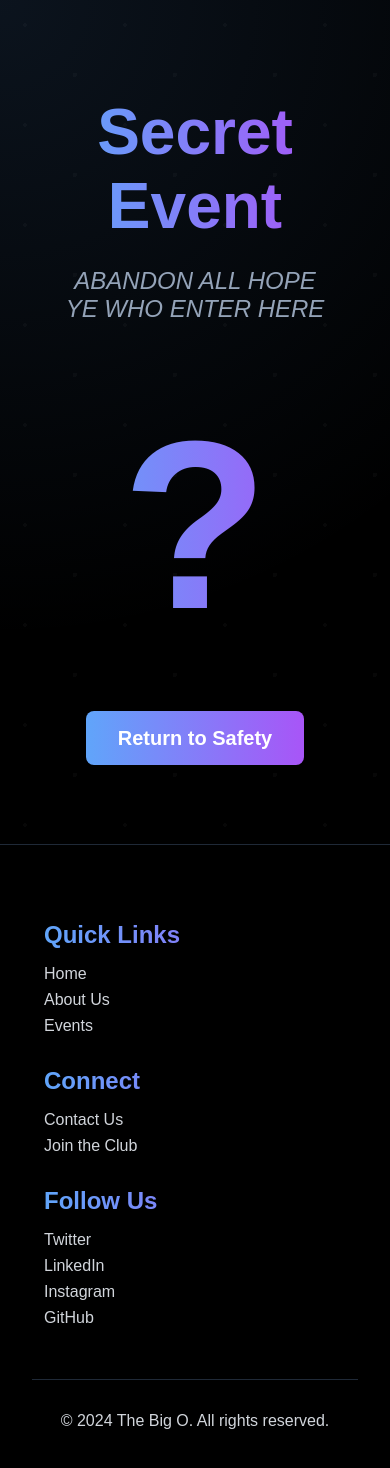
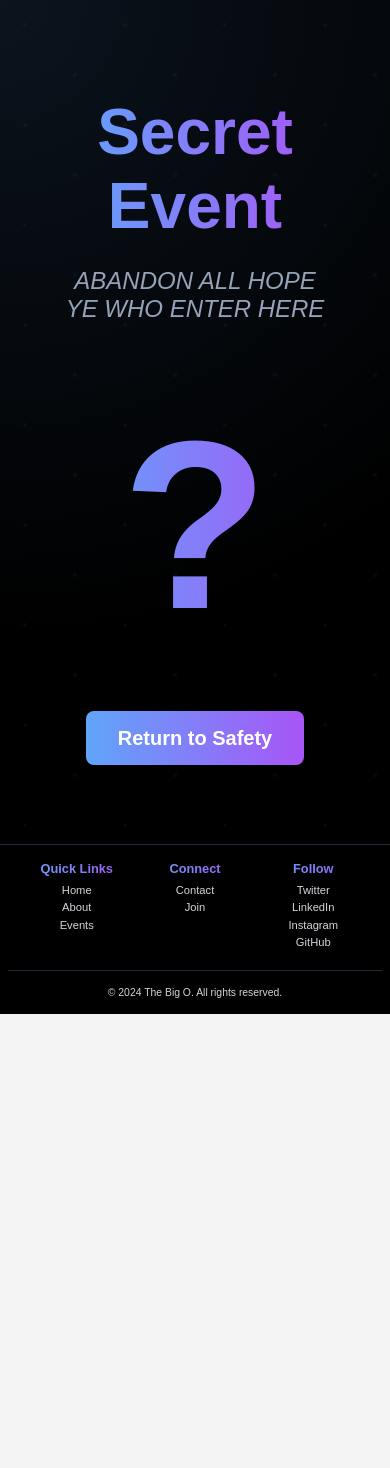
Before and after one commit to thisisthebigo/website, a React (Vite) app: page /events/secret-event in a window 390 px wide. Shown: the top 1468 px of the page. After the commit the page ends 1014 px from the top, so only its background shows below. Built offline with nearby package versions, Linux system fonts and the light colour scheme; a web font is replaced by a local one.

Commit message:
enhance footer responsiveness and update styles for mobile view

```diff
--- a/package.json
+++ b/package.json
@@ -18,7 +18,7 @@
   },
   "scripts": {
     "lint": "eslint src/",
-    "start": "vite",
+    "start": "vite --host",
     "build": "vite build",
     "serve": "vite preview"
   },
--- a/src/components/Footer.jsx
+++ b/src/components/Footer.jsx
@@ -1,62 +1,88 @@
-import React from 'react';
+import React, { useState, useEffect } from 'react';
+
+const useWindowSize = () => {
+    const [windowSize, setWindowSize] = useState({
+        width: window.innerWidth,
+        height: window.innerHeight,
+    });
+
+    useEffect(() => {
+        const handleResize = () => {
+            setWindowSize({
+                width: window.innerWidth,
+                height: window.innerHeight,
+            });
+        };
+        window.addEventListener('resize', handleResize);
+        return () => window.removeEventListener('resize', handleResize);
+    }, []);
+
+    return windowSize;
+};
 
 const TechClubFooter = ({ clubName }) => {
+    const { width } = useWindowSize();
+    const isMobile = width < 768;
+
     const currentYear = new Date().getFullYear();
 
     const styles = {
         footer: {
-            backgroundColor: 'black', // Exactly matching Announce component
+            backgroundColor: 'black',
             color: 'white',
-            padding: '4rem 2rem',
-            position: 'relative',
-            overflow: 'hidden',
-            borderTop: '1px solid #1f2937', // Added border to separate from Announce component
+            padding: isMobile ? '1rem 0.5rem' : '2rem 2rem',
+            borderTop: '1px solid #1f2937',
         },
         content: {
-            display: 'flex',
-            flexWrap: 'wrap',
-            justifyContent: 'space-between',
+            display: 'grid',
+            gridTemplateColumns: isMobile ? 'repeat(3, 1fr)' : 'repeat(3, 1fr)',
+            gap: isMobile ? '0.8rem' : '2rem',
             maxWidth: '1200px',
             margin: '0 auto',
-            position: 'relative',
-            zIndex: 2,
+            padding: isMobile ? '0 1rem' : '0',
+            justifyItems: 'center', // Added this
         },
         section: {
-            flex: '1 1 200px',
-            marginBottom: '2rem',
-            margin: '0.75rem',
+            textAlign: 'center', // Always center-align
+            width: '100%', // Take full grid cell width
         },
         heading: {
-            fontSize: '1.5rem',
+            fontSize: isMobile ? '0.8rem' : '1.2rem',
             fontWeight: 'bold',
-            marginBottom: '1rem',
+            marginBottom: '0.5rem',
             background: 'linear-gradient(to right, #60a5fa, #a855f7)',
             backgroundClip: 'text',
             WebkitBackgroundClip: 'text',
             color: 'transparent',
+            whiteSpace: 'nowrap',
+            textAlign: 'center',
         },
         list: {
+            display: 'flex',
+            flexDirection: 'column',
+            alignItems: 'center',
             listStyle: 'none',
             padding: 0,
             margin: 0,
         },
         listItem: {
-            marginBottom: '0.5rem',
+            marginBottom: '0.25rem',
+            lineHeight: '1.2',
         },
         link: {
             color: '#d1d5db',
             textDecoration: 'none',
-            transition: 'color 0.3s ease',
-            '&:hover': {
-                color: '#60a5fa',
-            },
+            fontSize: isMobile ? '0.7rem' : '0.9rem',
+            display: 'block',
+            whiteSpace: 'nowrap',
         },
         copyright: {
             textAlign: 'center',
-            marginTop: '2rem',
-            paddingTop: '2rem',
+            marginTop: '1rem',
+            paddingTop: '1rem',
             borderTop: '1px solid #1f2937',
             color: '#d1d5db',
+            fontSize: isMobile ? '0.65rem' : '0.8rem',
         },
     };
 
@@ -67,19 +93,21 @@ const TechClubFooter = ({ clubName }) => {
                     <h3 style={styles.heading}>Quick Links</h3>
                     <ul style={styles.list}>
                         <li style={styles.listItem}><a href="#intro" style={styles.link}>Home</a></li>
-                        <li style={styles.listItem}><a href="#intro" style={styles.link}>About Us</a></li>
+                        <li style={styles.listItem}><a href="#about" style={styles.link}>About</a></li>
                         <li style={styles.listItem}><a href="#events" style={styles.link}>Events</a></li>
                     </ul>
                 </div>
+
                 <div style={styles.section}>
                     <h3 style={styles.heading}>Connect</h3>
                     <ul style={styles.list}>
-                        <li style={styles.listItem}><a href="mailto:thisisthebigo@gmail.com" style={styles.link}>Contact Us</a></li>
-                        <li style={styles.listItem}><a href="mailto:thisisthebigo@gmail.com" style={styles.link}>Join the Club</a></li>
+                        <li style={styles.listItem}><a href="mailto:thisisthebigo@gmail.com" style={styles.link}>Contact</a></li>
+                        <li style={styles.listItem}><a href="mailto:thisisthebigo@gmail.com" style={styles.link}>Join</a></li>
                     </ul>
                 </div>
+
                 <div style={styles.section}>
-                    <h3 style={styles.heading}>Follow Us</h3>
+                    <h3 style={styles.heading}>Follow</h3>
                     <ul style={styles.list}>
                         <li style={styles.listItem}><a href="https://x.com/codethebigo" style={styles.link}>Twitter</a></li>
                         <li style={styles.listItem}><a href="https://www.linkedin.com/groups/10014219/" style={styles.link}>LinkedIn</a></li>
@@ -88,6 +116,7 @@ const TechClubFooter = ({ clubName }) => {
                     </ul>
                 </div>
             </div>
+
             <div style={styles.copyright}>
                 © {currentYear} {clubName}. All rights reserved.
             </div>
```
